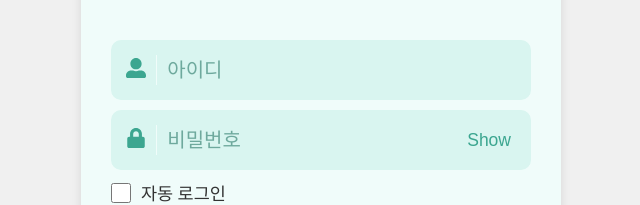
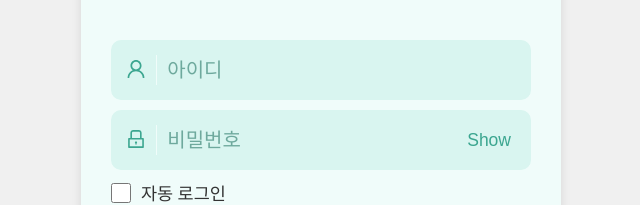
Before and after one commit to SaveMeMungz/SaveMeMungz-Web, a Next.js app: page /login in a window 1280 px wide. Shown: the part 244-449 px from the top of the page, without its empty margins (319-959 px from the left). Built offline with nearby package versions, Linux system fonts and the light colour scheme; a web font is replaced by a local one.

Commit message:
[ISSUE-45] UI: 로그인 페이지 antdesign 사용 (#31)

```diff
--- a/src/app/(auth)/login/components/LoginInput.jsx
+++ b/src/app/(auth)/login/components/LoginInput.jsx
@@ -1,6 +1,6 @@
 'use client';
 
-import { FaLock, FaUserAlt } from 'react-icons/fa';
+import { LockOutlined, UserOutlined } from '@ant-design/icons'; // 아이콘 추가
 import styled from 'styled-components';
 
 import { COLORS, TEXT_COLORS } from '../../../../constants/colors';
@@ -17,7 +17,7 @@ const LoginInput = ({
 }) => {
     return (
         <InputWrapper>
-            <IconWrapper>{type === 'id' ? <FaUserAlt /> : <FaLock />}</IconWrapper>
+            <IconWrapper>{type === 'id' ? <UserOutlined /> : <LockOutlined />}</IconWrapper>
             <Divider /> {/* 세로 줄 추가 */}
             <StyledInput
                 type={type === 'password' && !passwordVisible ? 'password' : 'text'}
```
